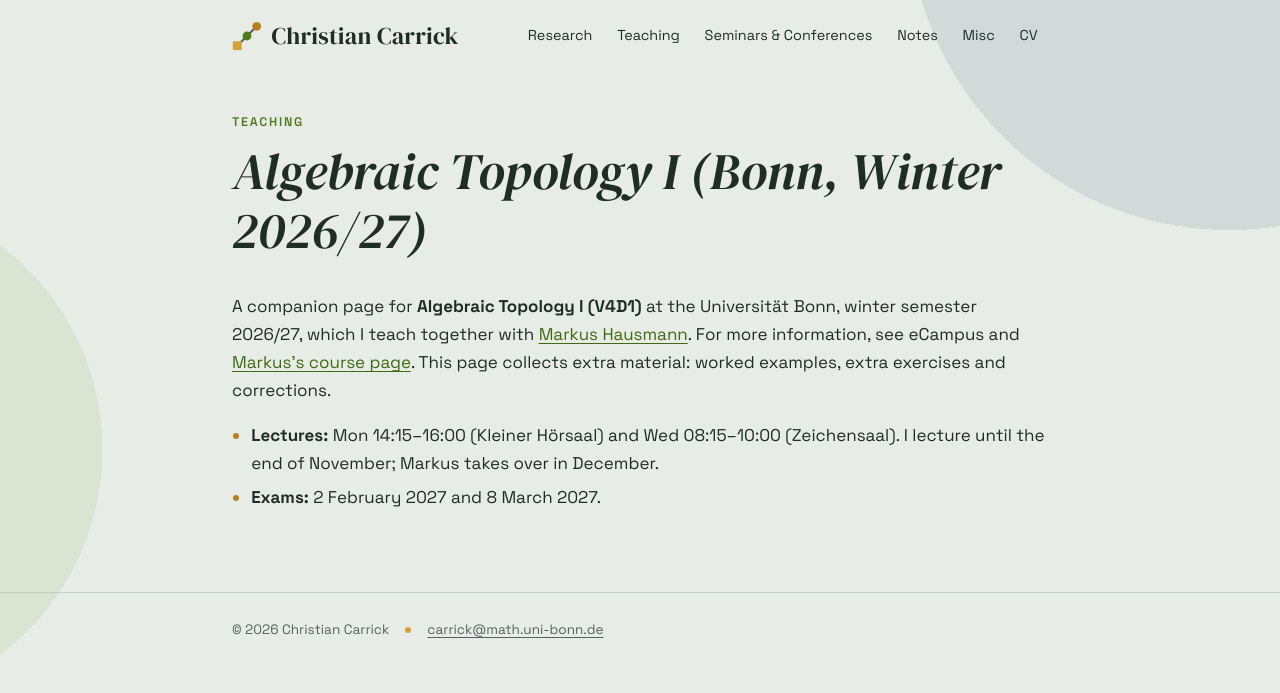
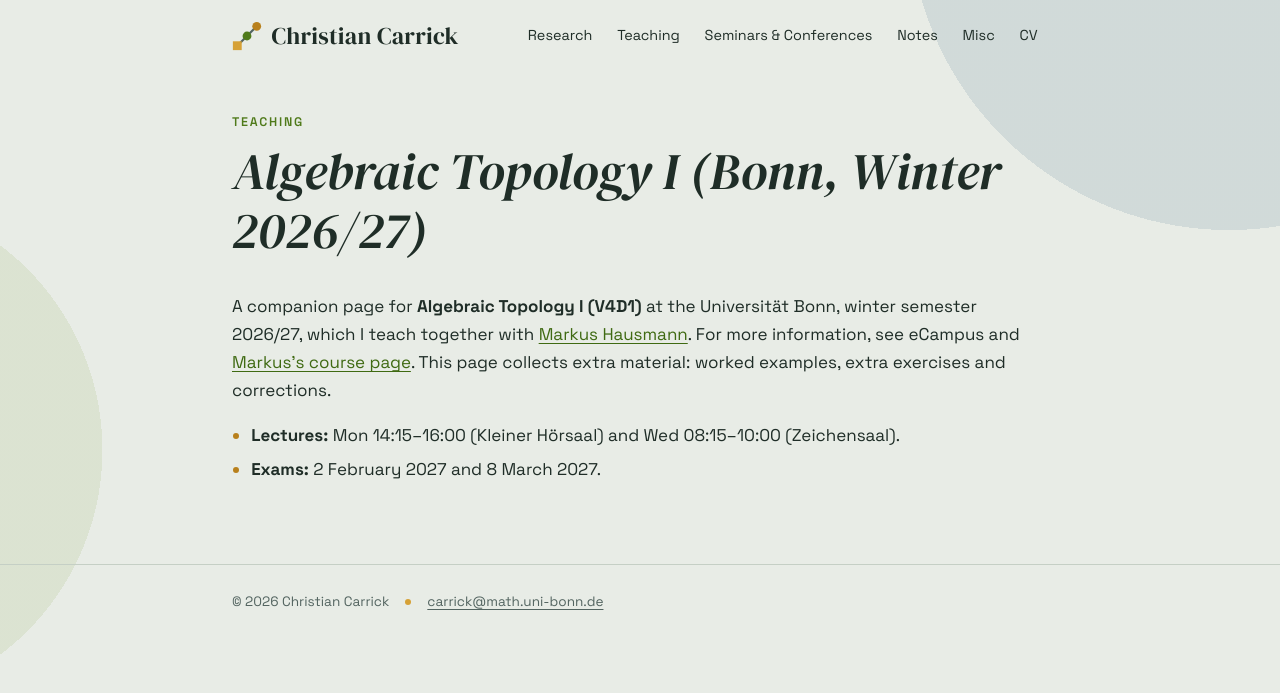
Before and after one commit to carrickchristian/carrickchristian.github.io, a Jekyll site: the page built from algtop1.md, in a window 1280 px wide. Shown: the top 693 px of the page. Built offline with Jekyll 4.4.1, drawn with Linux system fonts in a browser that asks for light colours.

Commit message:
AlgTop I page: drop lecture split sentence

```diff
--- a/algtop1.md
+++ b/algtop1.md
@@ -6,5 +6,5 @@ permalink: /algtop1/
 
 A companion page for **Algebraic Topology I (V4D1)** at the Universität Bonn, winter semester 2026/27, which I teach together with [Markus Hausmann](https://www.math.uni-bonn.de/people/hausmann/). For more information, see eCampus and [Markus's course page](https://www.math.uni-bonn.de/people/hausmann/AlgTop1_2026). This page collects extra material: worked examples, extra exercises and corrections.
 
-* **Lectures:** Mon 14:15–16:00 (Kleiner Hörsaal) and Wed 08:15–10:00 (Zeichensaal). I lecture until the end of November; Markus takes over in December.
+* **Lectures:** Mon 14:15–16:00 (Kleiner Hörsaal) and Wed 08:15–10:00 (Zeichensaal).
 * **Exams:** 2 February 2027 and 8 March 2027.
```
